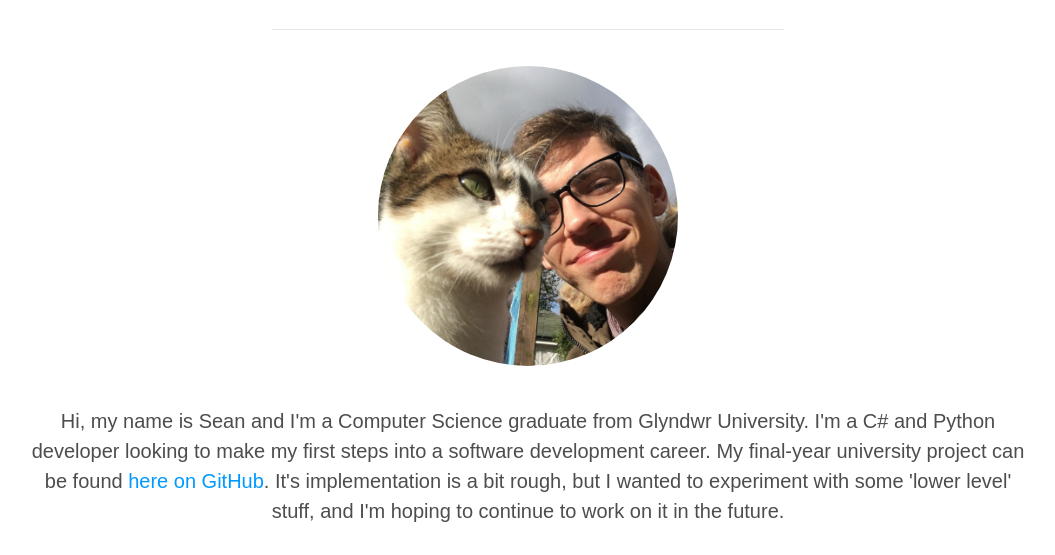
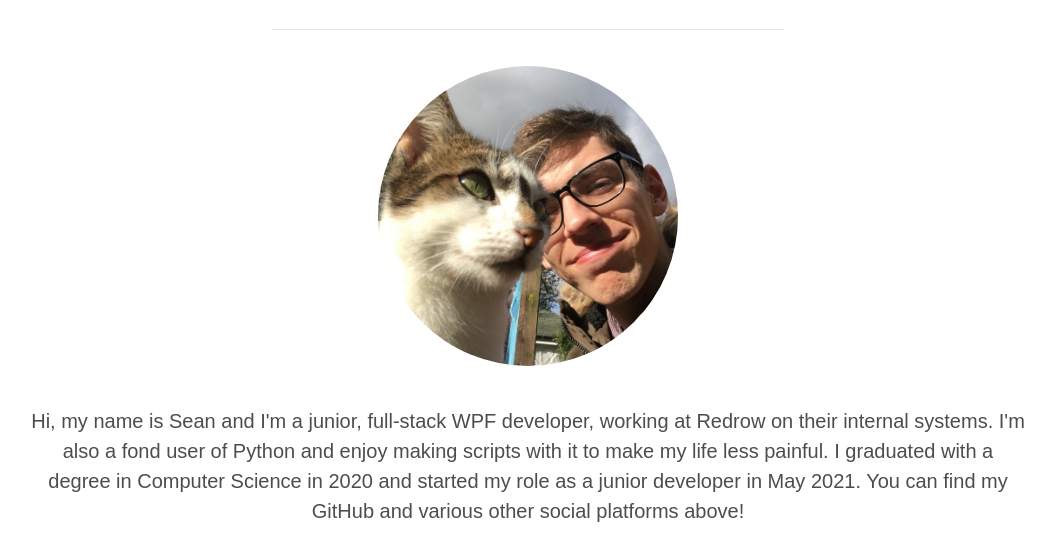
Before and after one commit to bettercallsean/bettercallsean.github.io, a plain HTML site: page index.html in a window 1280 px wide. Shown: the part 159-714 px from the top of the page, without its empty margins (112-1167 px from the left). Drawn offline with nearby package versions, Linux system fonts and the light colour scheme.

Commit message:
Update about me section

```diff
--- a/index.html
+++ b/index.html
@@ -34,9 +34,8 @@
         <div class="aboutme" class="row text-center">
           <img class="mugshot" src="img/mugshot.jpg" alt="A lovely photo of me and my cat" height="300" class="mx-auto">
           <p class="lead description">
-            Hi, my name is Sean and I'm a Computer Science graduate from Glyndwr University. I'm a C# and Python developer looking to make my first steps into a software development career.
-            My final-year university project can be found <a id="dissertation-link" href="https://github.com/bettercallsean/ClickyController">here on GitHub</a>. It's implementation is a bit rough, but I wanted
-            to experiment with some 'lower level' stuff, and I'm hoping to continue to work on it in the future.
+            Hi, my name is Sean and I'm a junior, full-stack WPF developer, working at Redrow on their internal systems. I'm also a fond user of Python and enjoy making scripts with it to make my life less painful.
+            I graduated with a degree in Computer Science in 2020 and started my role as a junior developer in May 2021. You can find my GitHub and various other social platforms above!
           </p>
         </div>
       </section>
```
